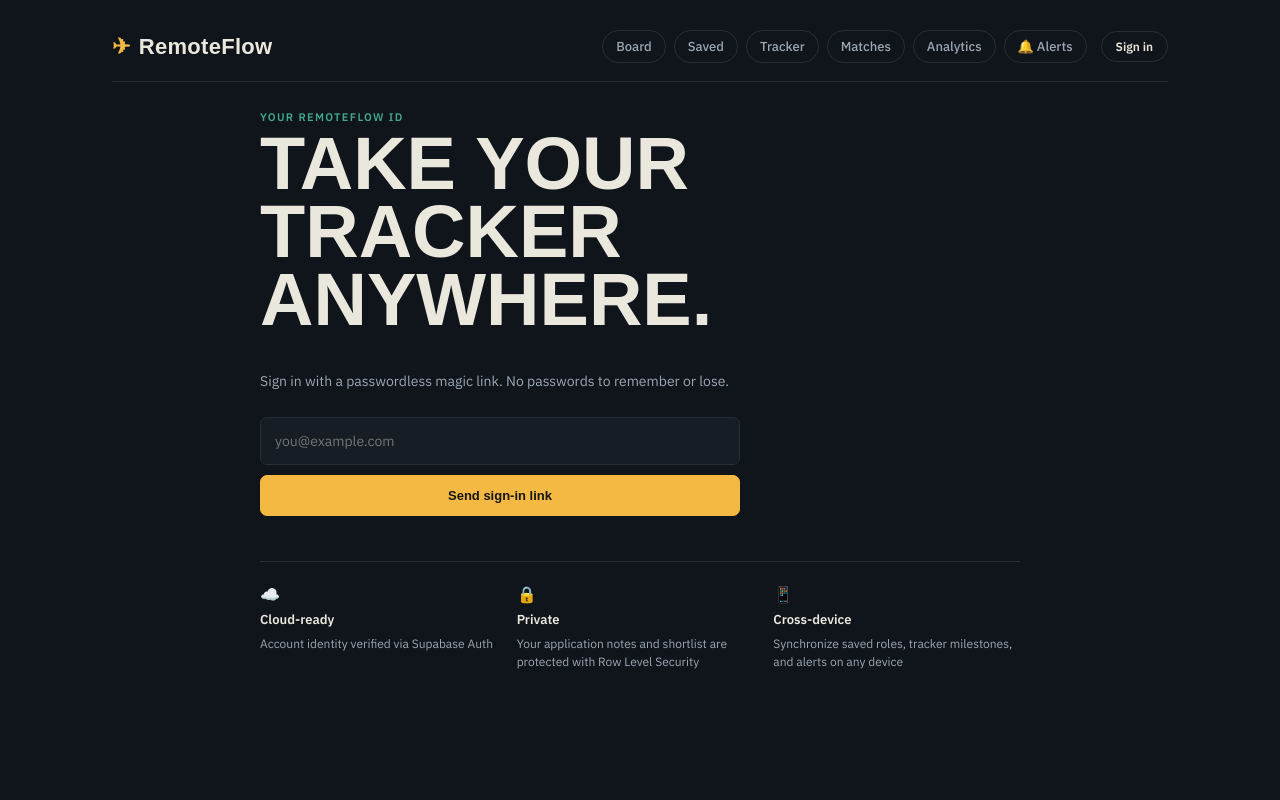
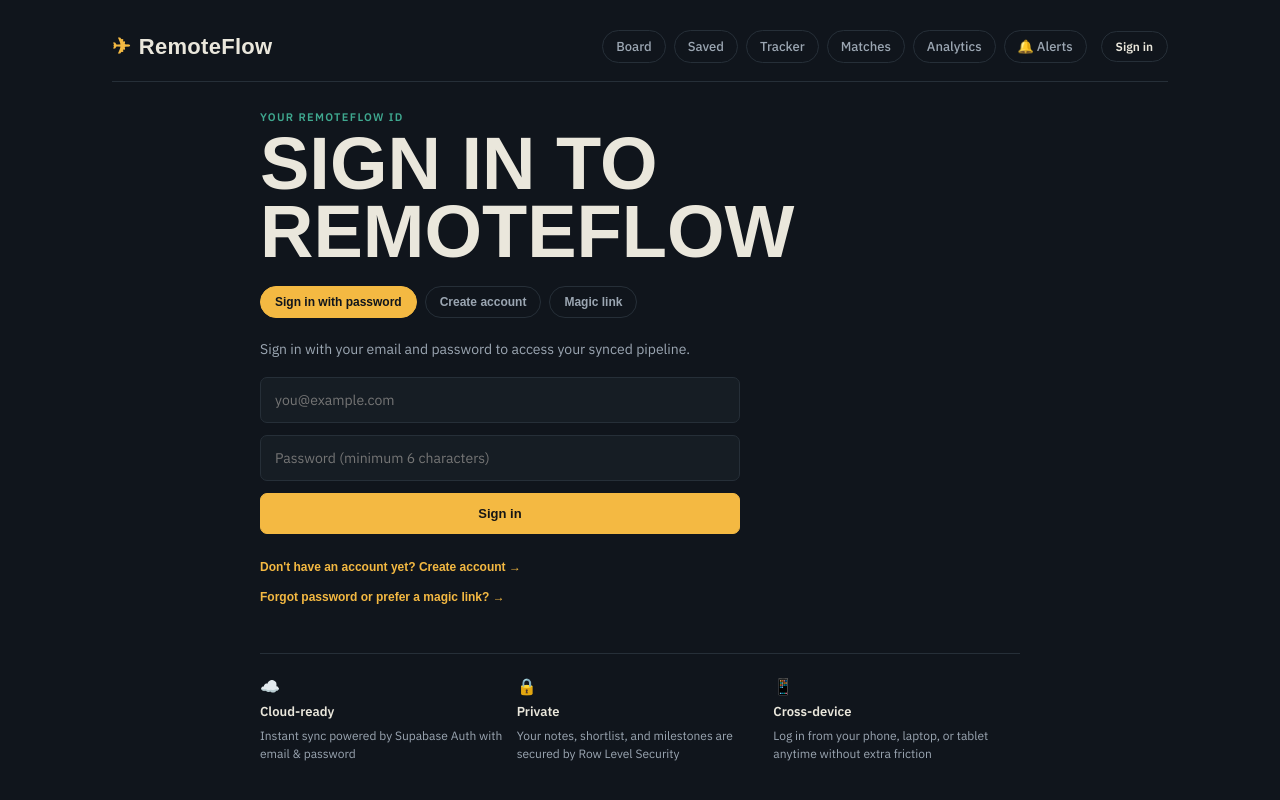
Before and after one commit to isreeharim/Job, a Next.js app: page /account in a window 1280 px wide. Shown: the top 800 px of the page. Built offline with nearby package versions, Linux system fonts and the light colour scheme; no server answers; a web font is replaced by a local one.

Commit message:
feat(auth): add email and password sign up and login options alongside magic link

```diff
--- a/app/account/page.tsx
+++ b/app/account/page.tsx
@@ -4,29 +4,83 @@ import {FormEvent,useState} from "react";
 import {useAuth} from "@/components/AuthProvider";
 import {AppHeader} from "@/components/AppHeader";
 
+type AuthMode="signin"|"signup"|"magiclink";
+
 export default function Account(){
-  const{email,loading,signIn,signOut}=useAuth();
-  const[value,setValue]=useState("");
+  const{email,loading,signInWithPassword,signUpWithPassword,signInWithOtp,signOut}=useAuth();
+
+  const[mode,setMode]=useState<AuthMode>("signin");
+  const[emailInput,setEmailInput]=useState("");
+  const[password,setPassword]=useState("");
+  const[confirmPassword,setConfirmPassword]=useState("");
   const[msg,setMsg]=useState<{text:string;isError:boolean}|null>(null);
   const[submitting,setSubmitting]=useState(false);
 
-  async function submit(e:FormEvent){
+  function switchMode(newMode:AuthMode){
+    setMode(newMode);
+    setMsg(null);
+    setPassword("");
+    setConfirmPassword("");
+  }
+
+  async function handleSubmit(e:FormEvent){
     e.preventDefault();
-    if(!value.trim())return;
+    const cleanEmail=emailInput.trim();
+    if(!cleanEmail)return;
 
     setSubmitting(true);
-    setMsg({text:"Sending secure sign-in link…",isError:false});
+    setMsg(null);
 
-    const error=await signIn(value.trim());
+    if(mode==="signin"){
+      if(!password){
+        setMsg({text:"Please enter your password.",isError:true});
+        setSubmitting(false);
+        return;
+      }
+      const error=await signInWithPassword(cleanEmail,password);
+      if(error){
+        setMsg({text:error,isError:true});
+      }else{
+        setMsg({text:"Signed in successfully!",isError:false});
+      }
+    }else if(mode==="signup"){
+      if(password.length<6){
+        setMsg({text:"Password must be at least 6 characters.",isError:true});
+        setSubmitting(false);
+        return;
+      }
+      if(password!==confirmPassword){
+        setMsg({text:"Passwords do not match.",isError:true});
+        setSubmitting(false);
+        return;
+      }
+      const result=await signUpWithPassword(cleanEmail,password);
+      if(result==="CONFIRMATION_REQUIRED"){
+        setMsg({
+          text:`Account created! Check ${cleanEmail} for the confirmation link. After confirming, you can sign in with your email & password anytime.`,
+          isError:false,
+        });
+        setEmailInput("");
+        setPassword("");
+        setConfirmPassword("");
+      }else if(result){
+        setMsg({text:result,isError:true});
+      }else{
+        setMsg({text:"Account created and signed in!",isError:false});
+      }
+    }else if(mode==="magiclink"){
+      const error=await signInWithOtp(cleanEmail);
       if(error){
         setMsg({text:error,isError:true});
       }else{
         setMsg({
-        text:`Check your inbox at ${value.trim()} for your secure sign-in magic link!`,
+          text:`Check your inbox at ${cleanEmail} for your secure sign-in link!`,
           isError:false,
         });
-      setValue("");
+        setEmailInput("");
       }
+    }
+
     setSubmitting(false);
   }
 
@@ -36,48 +90,169 @@ export default function Account(){
 
       <section className="accountPage">
         <p className="eyebrow">YOUR REMOTEFLOW ID</p>
-        <h1>{loading?"Loading…":email?"Account connected":"Take your tracker anywhere."}</h1>
+        <h1>
+          {loading
+            ?"Loading…"
+            :email
+            ?"Account connected"
+            :mode==="signup"
+            ?"Create your account"
+            :mode==="magiclink"
+            ?"Passwordless sign-in"
+            :"Sign in to RemoteFlow"}
+        </h1>
 
         {email?(
-          <>
+          <div className="accountConnectedBox">
             <p className="savedIntro">
-              Signed in as <b>{email}</b>. Your pipeline, saved jobs, and alert preferences sync securely across all your devices.
+              Signed in as <b>{email}</b>. Your application tracker, saved shortlist, and alert preferences sync securely across all your devices.
             </p>
             <button className="applyButton" onClick={signOut}>Sign out</button>
-          </>
+          </div>
         ):(
-          <form onSubmit={submit} className="accountForm">
-            <p>Sign in with a passwordless magic link. No passwords to remember or lose.</p>
+          <div className="accountAuthBox">
+            <div className="authTabs">
+              <button
+                type="button"
+                className={"authTab"+(mode==="signin"?" active":"")}
+                onClick={()=>switchMode("signin")}
+              >
+                Sign in with password
+              </button>
+              <button
+                type="button"
+                className={"authTab"+(mode==="signup"?" active":"")}
+                onClick={()=>switchMode("signup")}
+              >
+                Create account
+              </button>
+              <button
+                type="button"
+                className={"authTab"+(mode==="magiclink"?" active":"")}
+                onClick={()=>switchMode("magiclink")}
+              >
+                Magic link
+              </button>
+            </div>
+
+            <form onSubmit={handleSubmit} className="accountForm">
+              {mode==="signin"&&(
+                <p className="authHelperText">
+                  Sign in with your email and password to access your synced pipeline.
+                </p>
+              )}
+              {mode==="signup"&&(
+                <p className="authHelperText">
+                  Create an account with a password so you can sign in directly on any device without waiting for emails.
+                </p>
+              )}
+              {mode==="magiclink"&&(
+                <p className="authHelperText">
+                  Don&apos;t want to remember a password? We&apos;ll send a one-click login link to your email.
+                </p>
+              )}
+
               <input
                 type="email"
                 required
-              value={value}
-              onChange={e=>setValue(e.target.value)}
+                value={emailInput}
+                onChange={e=>setEmailInput(e.target.value)}
                 placeholder="you@example.com"
+                autoComplete="email"
               />
+
+              {mode!=="magiclink"&&(
+                <input
+                  type="password"
+                  required
+                  value={password}
+                  onChange={e=>setPassword(e.target.value)}
+                  placeholder="Password (minimum 6 characters)"
+                  autoComplete={mode==="signup"?"new-password":"current-password"}
+                />
+              )}
+
+              {mode==="signup"&&(
+                <input
+                  type="password"
+                  required
+                  value={confirmPassword}
+                  onChange={e=>setConfirmPassword(e.target.value)}
+                  placeholder="Confirm password"
+                  autoComplete="new-password"
+                />
+              )}
+
               <button className="applyButton" type="submit" disabled={submitting}>
-              {submitting?"Sending link…":"Send sign-in link"}
+                {submitting
+                  ?"Processing…"
+                  :mode==="signin"
+                  ?"Sign in"
+                  :mode==="signup"
+                  ?"Create account"
+                  :"Send magic link"}
               </button>
+
               {msg&&(
                 <small style={{color:msg.isError?"#ef7d7d":"var(--teal)",fontSize:13,lineHeight:1.5}}>
                   {msg.text}
                 </small>
               )}
+
+              <div className="authSwitchLinks">
+                {mode==="signin"&&(
+                  <>
+                    <button
+                      type="button"
+                      className="authSwitchLink"
+                      onClick={()=>switchMode("signup")}
+                    >
+                      Don&apos;t have an account yet? Create account →
+                    </button>
+                    <button
+                      type="button"
+                      className="authSwitchLink"
+                      onClick={()=>switchMode("magiclink")}
+                    >
+                      Forgot password or prefer a magic link? →
+                    </button>
+                  </>
+                )}
+                {mode==="signup"&&(
+                  <button
+                    type="button"
+                    className="authSwitchLink"
+                    onClick={()=>switchMode("signin")}
+                  >
+                    Already have an account? Sign in →
+                  </button>
+                )}
+                {mode==="magiclink"&&(
+                  <button
+                    type="button"
+                    className="authSwitchLink"
+                    onClick={()=>switchMode("signin")}
+                  >
+                    Remember your password? Sign in with password →
+                  </button>
+                )}
+              </div>
             </form>
+          </div>
         )}
 
         <div className="syncRoadmap">
           <div>
             ☁️<b>Cloud-ready</b>
-            <span>Account identity verified via Supabase Auth</span>
+            <span>Instant sync powered by Supabase Auth with email & password</span>
           </div>
           <div>
             🔒<b>Private</b>
-            <span>Your application notes and shortlist are protected with Row Level Security</span>
+            <span>Your notes, shortlist, and milestones are secured by Row Level Security</span>
           </div>
           <div>
             📱<b>Cross-device</b>
-            <span>Synchronize saved roles, tracker milestones, and alerts on any device</span>
+            <span>Log in from your phone, laptop, or tablet anytime without extra friction</span>
           </div>
         </div>
       </section>
--- a/app/globals.css
+++ b/app/globals.css
@@ -339,10 +339,22 @@ body{margin:0;background:var(--bg);color:var(--ink);font-family:var(--font-body)
 /* ── Account ── */
 .accountPage{max-width:760px;margin:28px auto}
 .accountPage h1{font-family:var(--font-display),sans-serif;font-size:clamp(36px,8vw,74px);line-height:.92;text-transform:uppercase;margin:0 0 18px}
-.accountForm{margin-top:22px;max-width:480px;display:flex;flex-direction:column;gap:10px}
+.accountForm{margin-top:16px;max-width:480px;display:flex;flex-direction:column;gap:12px}
 .accountForm p{font-size:14px;color:var(--ink-dim);line-height:1.6}
-.accountForm input{border:1px solid var(--hairline);border-radius:7px;padding:14px;background:var(--panel);color:var(--ink);font:inherit;font-size:14px}
+.accountForm input{border:1px solid var(--hairline);border-radius:7px;padding:13px 14px;background:var(--panel);color:var(--ink);font:inherit;font-size:14px}
+.accountForm input:focus{outline:none;border-color:var(--amber)}
 .accountForm small{font-size:12px;color:var(--amber)}
+
+/* ── Account Auth Tabs ── */
+.authTabs{display:flex;gap:8px;margin:20px 0 16px;overflow-x:auto;padding-bottom:4px}
+.authTab{background:transparent;border:1px solid var(--hairline);border-radius:999px;padding:8px 14px;color:var(--ink-dim);font-size:12px;font-weight:600;cursor:pointer;transition:all .15s;white-space:nowrap}
+.authTab:hover{border-color:var(--amber);color:var(--ink)}
+.authTab.active{background:var(--amber);border-color:var(--amber);color:var(--bg)}
+.authHelperText{font-size:13px;color:var(--ink-dim);line-height:1.6;margin:0 0 4px}
+.authSwitchLinks{display:flex;flex-direction:column;gap:8px;margin-top:10px}
+.authSwitchLink{background:none;border:none;color:var(--amber);cursor:pointer;font-size:12px;font-weight:600;padding:4px 0;text-align:left;text-decoration:none}
+.authSwitchLink:hover{text-decoration:underline}
+
 .syncRoadmap{display:grid;grid-template-columns:repeat(3,1fr);gap:10px;margin-top:45px;border-top:1px solid var(--hairline);padding-top:22px}
 .syncRoadmap div{display:flex;flex-direction:column;gap:7px}
 .syncRoadmap b{font-size:13px}
--- a/components/AuthProvider.tsx
+++ b/components/AuthProvider.tsx
@@ -7,6 +7,9 @@ type Auth={
   email:string|null;
   loading:boolean;
   signIn:(email:string)=>Promise<string|null>;
+  signInWithOtp:(email:string)=>Promise<string|null>;
+  signInWithPassword:(email:string,password:string)=>Promise<string|null>;
+  signUpWithPassword:(email:string,password:string)=>Promise<string|null>;
   signOut:()=>Promise<void>;
 };
 
@@ -32,7 +35,7 @@ export function AuthProvider({children}:{children:React.ReactNode}){
     return()=>subscription.unsubscribe();
   },[]);
 
-  async function signIn(value:string){
+  async function signInWithOtp(value:string){
     try{
       const redirectTo=typeof window==="undefined"?undefined:window.location.origin+"/account";
       const {error}=await supabase.auth.signInWithOtp({
@@ -45,6 +48,36 @@ export function AuthProvider({children}:{children:React.ReactNode}){
     }
   }
 
+  async function signInWithPassword(email:string,password:string){
+    try{
+      const {error}=await supabase.auth.signInWithPassword({
+        email:email.trim(),
+        password,
+      });
+      return error?.message||null;
+    }catch(err:unknown){
+      return err instanceof Error?err.message:"Failed to sign in";
+    }
+  }
+
+  async function signUpWithPassword(email:string,password:string){
+    try{
+      const redirectTo=typeof window==="undefined"?undefined:window.location.origin+"/account";
+      const {data,error}=await supabase.auth.signUp({
+        email:email.trim(),
+        password,
+        options:{emailRedirectTo:redirectTo},
+      });
+      if(error)return error.message;
+      if(data.user && !data.session){
+        return "CONFIRMATION_REQUIRED";
+      }
+      return null;
+    }catch(err:unknown){
+      return err instanceof Error?err.message:"Failed to create account";
+    }
+  }
+
   async function signOut(){
     try{
       await supabase.auth.signOut();
@@ -53,7 +86,17 @@ export function AuthProvider({children}:{children:React.ReactNode}){
   }
 
   return(
-    <C.Provider value={{email,loading,signIn,signOut}}>
+    <C.Provider
+      value={{
+        email,
+        loading,
+        signIn:signInWithOtp,
+        signInWithOtp,
+        signInWithPassword,
+        signUpWithPassword,
+        signOut,
+      }}
+    >
       {children}
     </C.Provider>
   );
```
Lines whose indentation alone changed are shown as unchanged.
